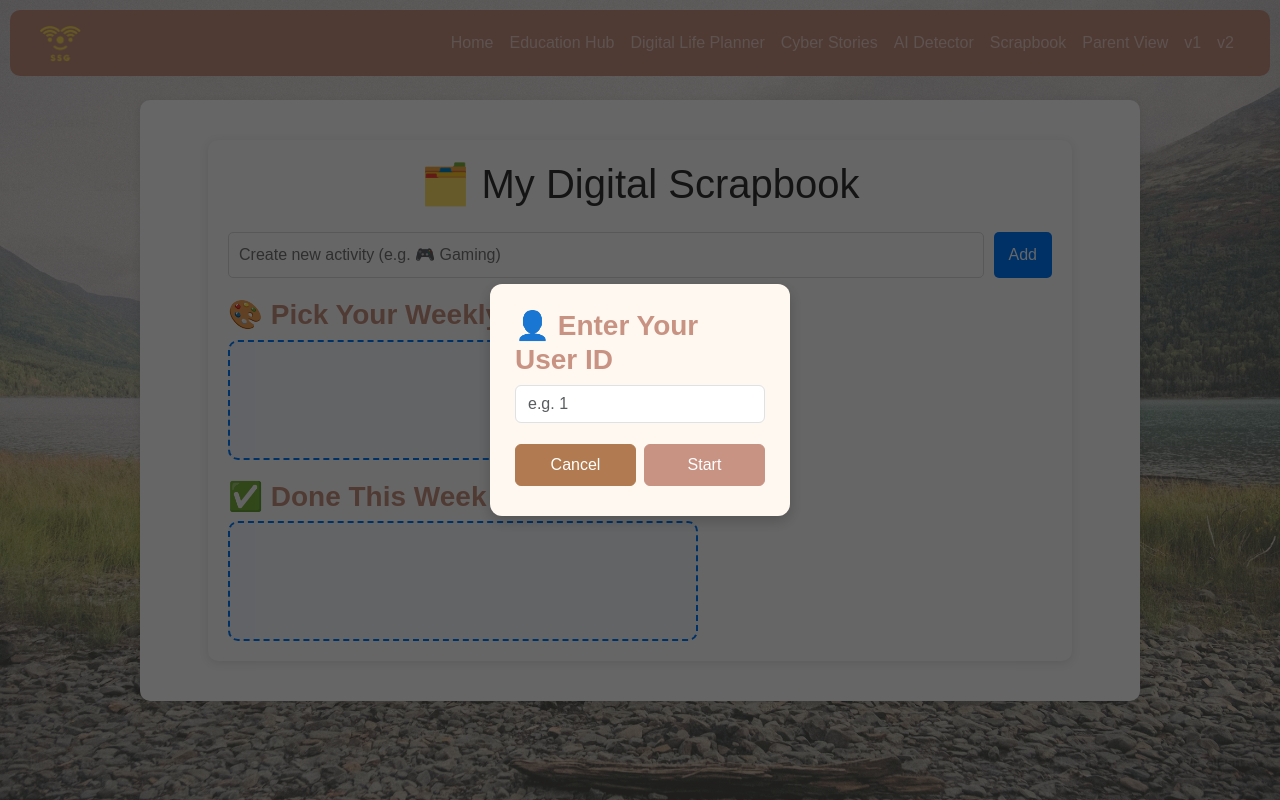
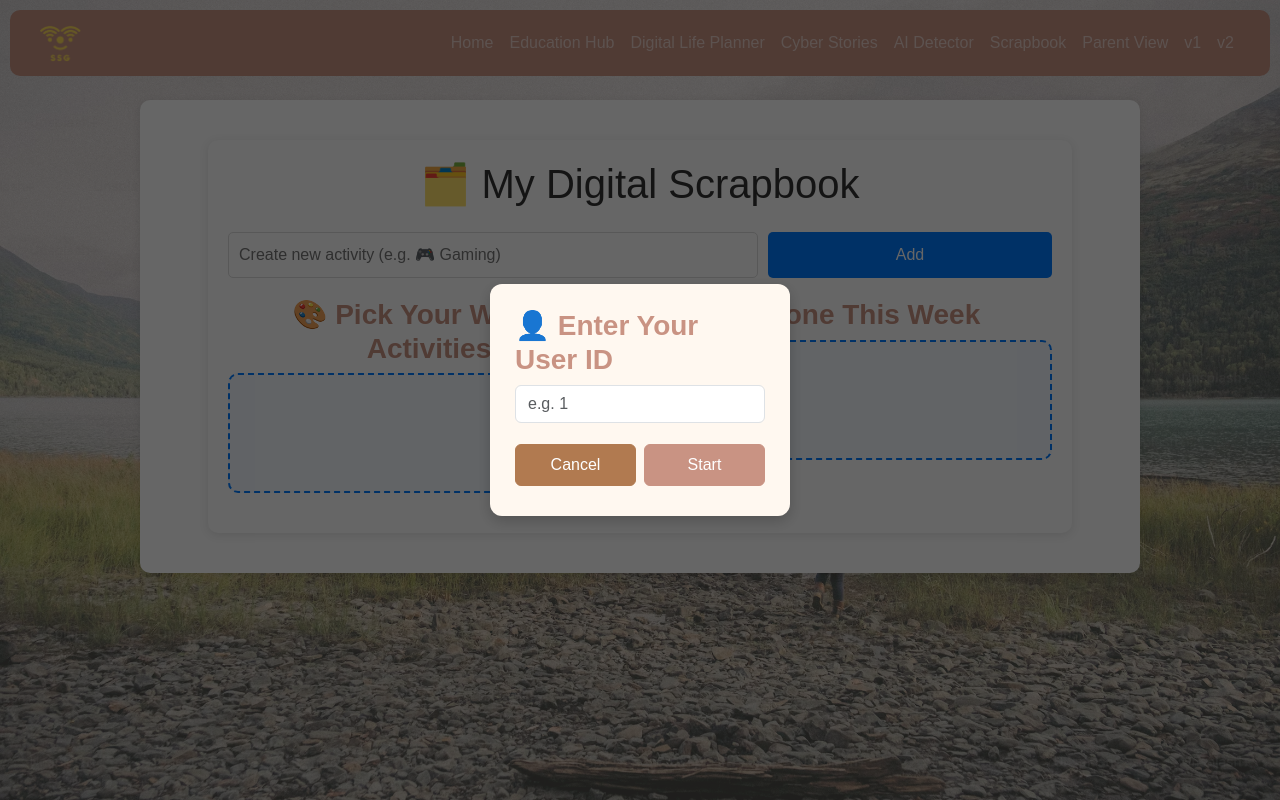
Before and after one commit to HuKaiLiLaJi/FIT5120main, a Python web app: template app/templates/mydigitalscrapbook.html in a window 1280 px wide. Run offline with Jinja, Linux system fonts and the light colour scheme; the template is opened without the code that fills it, so the values that code supplies are empty.

Commit message:
Added activity entry deletion and UI update

```diff
--- a/app/static/mydigitalscrapbook.css
+++ b/app/static/mydigitalscrapbook.css
@@ -23,20 +23,26 @@ body {
 .container-flex {
     display: flex;
     flex-direction: column;
+    align-items: center;
     flex-wrap: wrap;
     justify-content: space-between;
     gap: 20px;
     width: 100%;
     box-sizing: border-box;
+    padding-bottom: 20px;
+
 }
 
 /* Landscape layout adjustment */
 @media (orientation: landscape) {
     .container-flex {
         flex-direction: row;
+        justify-content: space-around;
+        align-items: flex-start;
     }
-    .activities, .dropzone {
+    .activities, .dropzone, .zone-box {
         flex: 1;
+        max-width: 100%;
     }
 }
 
@@ -46,11 +52,17 @@ body {
 .activity-form {
     display: flex;
     gap: 10px;
-    margin-bottom: 20px;
+    margin: 0 auto 20px auto;
+    width: 100%;
+    max-width: 90vw; /* Responsive to screen size */
+    justify-content: center;
+    flex-wrap: wrap;
 }
 
+
 .activity-form input {
-    flex: 1;
+    flex: 2;
+    min-width: 200px;
     padding: 10px;
     border-radius: 5px;
     border: 1px solid #ddd;
@@ -63,6 +75,8 @@ body {
     border: none;
     border-radius: 5px;
     cursor: pointer;
+    flex: 1;
+    min-width: 100px;
 }
 
 .activity-form button:hover {
@@ -75,28 +89,35 @@ body {
 .activities,
 .dropzone {
     display: grid;
-    grid-template-columns: repeat(4, 100px); /* 4 equal columns */
-    gap: 12px;
-    padding: 15px;
+    grid-template-columns: repeat(auto-fit, minmax(80px, 1fr));
+    gap: 16px;
+    padding: 20px;
     border: 2px dashed #007bff;
     border-radius: 10px;
     background-color: #f4f9ff;
     min-height: 120px;
-    justify-content: start;
+    justify-items: center;
+    width: 100%;
     box-sizing: border-box;
 }
 
 /* Container scroll behavior */
 .zone-box {
-    overflow-x: auto;
-    max-width: 100%;
+    display: flex;
+    flex-direction: column;
+    align-items: center;
+    margin: 0 auto;
 }
+
 
 /* Activity block styling */
 .activities .activity {
     width: 100px;
+    max-width: 100px;
     height: 100px;
     border-radius: 16px;
+    position: relative;
+    padding-top: 10px; /* room for icon */
     font-size: 1.1rem;
     font-weight: bold;
     text-align: center;
@@ -107,9 +128,36 @@ body {
     transition: transform 0.2s ease-in-out;
 }
 
+.activity .activity-name {
+    display: block;
+    padding: 5px;
+}
+
 .activities .activity:hover {
     transform: scale(1.1);
     cursor: grab;
+}
+
+.activity .delete-icon {
+    position: absolute;
+    top: 4px;
+    right: 6px;
+    font-size: 0.9rem;
+    cursor: pointer;
+    color: #fff;
+    /* background-color: #d9534f; */
+    border-radius: 50%;
+    width: 18px;
+    height: 18px;
+    display: flex;
+    justify-content: center;
+    align-items: center;
+    font-weight: bold;
+    transition: background-color 0.2s ease;
+}
+
+.activity .delete-icon:hover {
+    transform: scale(1.5);
 }
 
 /* Unique colors for each activity */
--- a/app/static/mydigitalscrapbook.js
+++ b/app/static/mydigitalscrapbook.js
@@ -22,7 +22,8 @@ function confirmUserId() {
 
 // Called when drag starts: stores the activity name and marks element
 function drag(ev) {
-    ev.dataTransfer.setData("activity_name", ev.target.textContent.trim());
+    const nameOnly = ev.target.querySelector('.activity-name')?.textContent.trim() || '';
+    ev.dataTransfer.setData("activity_name", nameOnly);
     ev.target.classList.add("dragging");
     ev.target.setAttribute("data-original-x", ev.clientX);
     ev.target.setAttribute("data-original-y", ev.clientY);
@@ -75,7 +76,7 @@ function drop(ev) {
                 <option value="2">😐 Kind of</option>
                 <option value="3">😊 Yes</option>
             </select>
-            <label>Was it active or passive?</label>
+            <label>Was it engaging?</label>
             <select id="activeness">
                 <option value="1">😴 Passive</option>
                 <option value="2">🧠 Used my brain</option>
@@ -158,10 +159,20 @@ function loadActivities() {
                 const div = document.createElement("div");
                 div.classList.add("activity", colorClasses[Math.floor(Math.random() * colorClasses.length)]);
                 div.setAttribute("draggable", "true");
-                div.textContent = activity.name;
+                div.innerHTML = `
+                <span class="activity-name">${activity.name}</span>
+                <span class="delete-icon" title="Remove">❌</span>
+              `;
                 div.ondragstart = drag;
                 div.ondragend = dragEnd;
                 activitiesContainer.appendChild(div);
+                div.querySelector('.delete-icon').addEventListener('click', (e) => {
+                    e.stopPropagation(); // Prevent drag conflict
+                    if (confirm(`Delete "${activity.name}"?`)) {
+                      deleteActivity(activity.id);
+                    }
+                  });
+
             });
         })
         .catch(err => {
--- a/app/templates/base.html
+++ b/app/templates/base.html
@@ -10,6 +10,8 @@
   <link rel="stylesheet" href="https://cdn.jsdelivr.net/npm/bootstrap@5.3.0/dist/css/bootstrap.min.css">
   <!-- Global Styles -->
   <link rel="stylesheet" href="{{ url_for('static', filename='style.css') }}">
+  <!-- Title Font -->
+  <link href="https://fonts.googleapis.com/css2?family=Fredoka:wght@400;600&display=swap" rel="stylesheet">
   {% block extra_styles %}{% endblock %}
 
 </head>
--- a/app/templates/mydigitalscrapbook.html
+++ b/app/templates/mydigitalscrapbook.html
@@ -35,12 +35,12 @@
   <!-- Available Activities -->
   <div class="container-flex">
       <div class="zone-box">
-        <h3>🎨 Pick Your Weekly Activities</h3>
+        <h3 class="text-center">🎨 Pick Your Weekly Activities</h3>
         <div id="activities" class="activities" ondragover="allowDrop(event)"></div>
       </div>
 
       <div class="zone-box">
-        <h3>✅ Done This Week</h3>
+        <h3 class="text-center">✅ Done This Week</h3>
         <div id="done-this-week" class="dropzone" ondrop="drop(event)" ondragover="allowDrop(event)"></div>
       </div>
   </div>
```
Also changed, not shown: app/pyfiles/app.py (+19 -0 lines), app/static/parent.css (+25 -0 lines), app/static/parent.js (+29 -1 lines), app/templates/index.html (+4 -4 lines).
